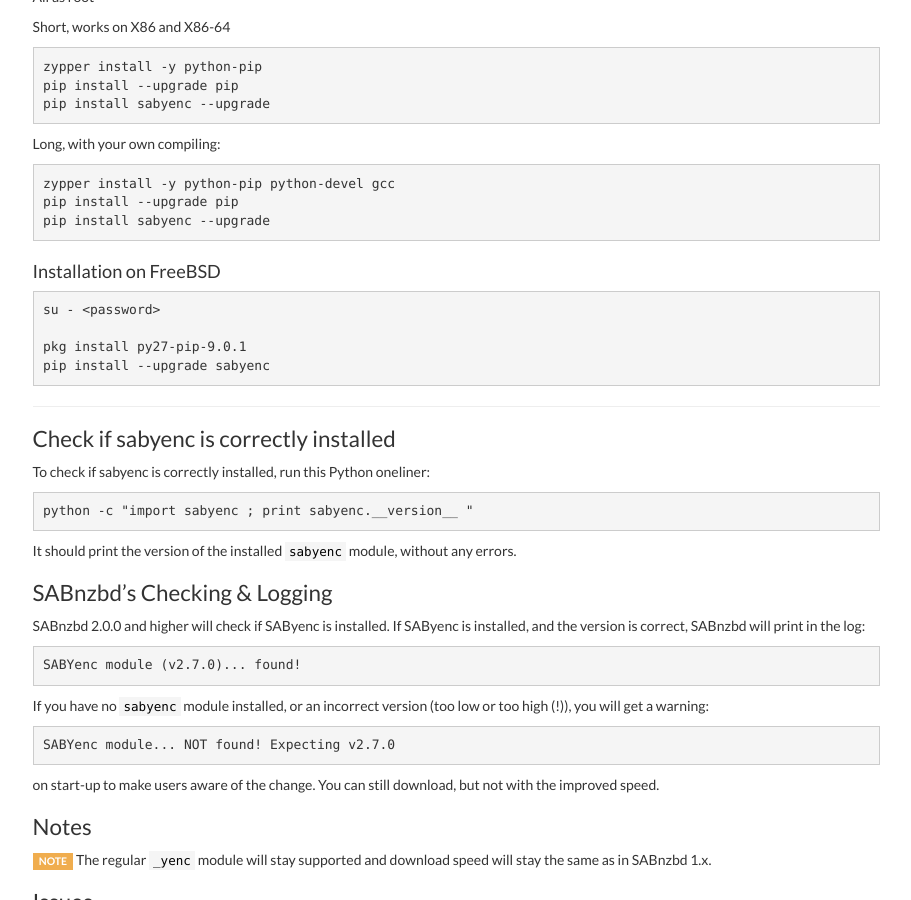
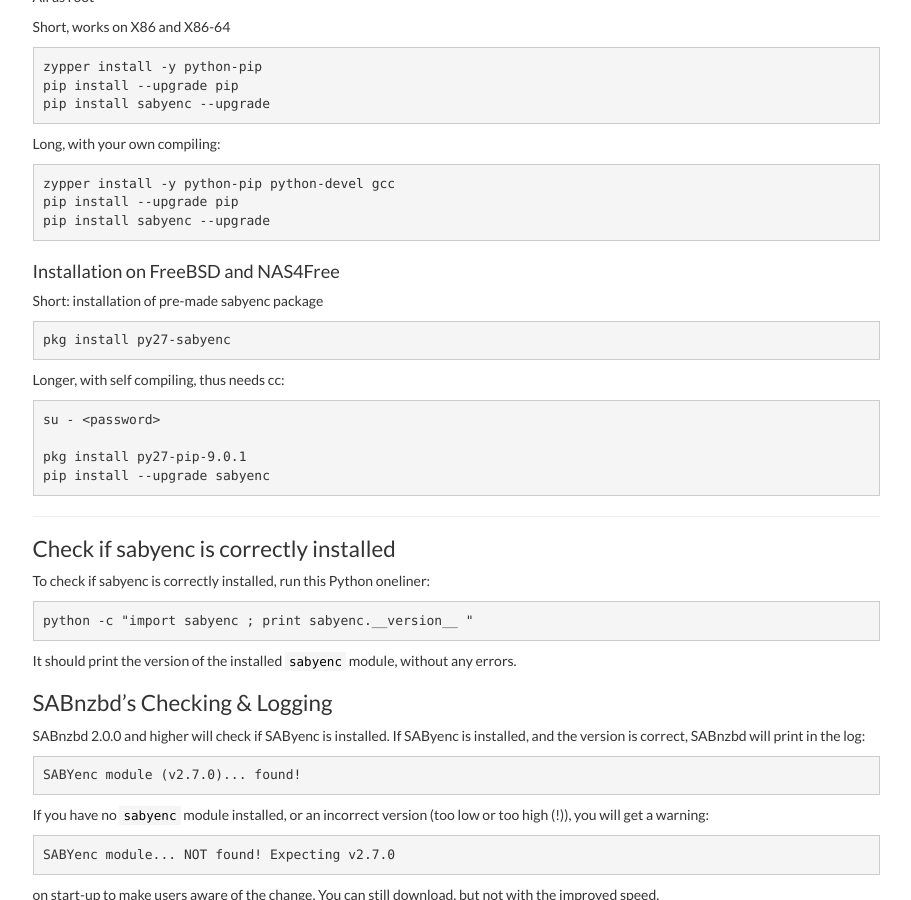
Before and after one commit to sabnzbd/sabnzbd.github.io, a Jekyll site: the page built from wiki/installation/sabyenc.md, in a window 1280 px wide and 900 px high, scrolled down 1467 px. Shown: the whole window, without its empty margins (330-1241 px from the left). Built offline with Jekyll 4.4.1, drawn with Linux system fonts in a browser that asks for light colours.

Commit message:
SAByenc and FreeBSD: other install method

````diff
--- a/wiki/installation/sabyenc.md
+++ b/wiki/installation/sabyenc.md
@@ -98,10 +98,17 @@
 ```
 
 
-### Installation on FreeBSD
+### Installation on FreeBSD and NAS4Free
 
+<!-- Info from sabnzbd-forum amaroney-->
+Short: installation of pre-made sabyenc package
+```
+pkg install py27-sabyenc
+```
 <!-- Info from github @gregf -->
 
+
+Longer, with self compiling, thus needs cc:
 ```
 su - <password>
 
````
